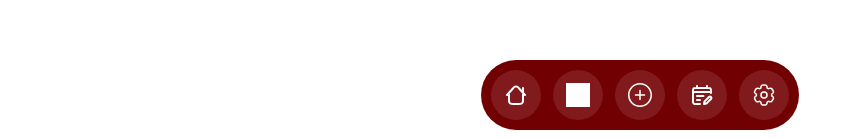
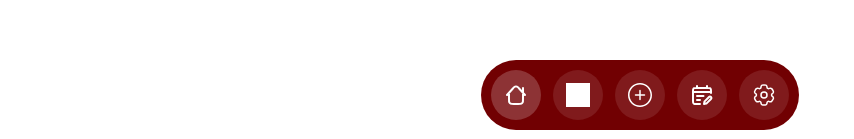
Before and after one commit to KlaraOppenheimerSchule/Bofrostbuben, a Vue app in the folder frontend/: page / in a window 1280 px wide. In both pictures the pointer is over the button 516 px from the left and 753 px from the top of the page. Shown: the part 658-797 px from the top of the page, without its empty margins (0-854 px from the left). Built offline with nearby package versions, Linux system fonts and the light colour scheme; grey boxes are pictures that could not be loaded; the HTML template or start-up script is replaced by a standard one.

Commit message:
Added hover and active effect

```diff
--- a/frontend/src/components/NavigationBar.vue
+++ b/frontend/src/components/NavigationBar.vue
@@ -54,6 +54,14 @@ function handleClick(btn) {
   align-items: center;
 }
 
+.nav-btn:hover {
+  background: rgba(255,255,255,0.2);
+}
+
+.nav-btn:active {
+  background: rgba(255,255,255,0.05);
+}
+
 .nav-icon {
   width: 24px;
   height: 24px;
```
